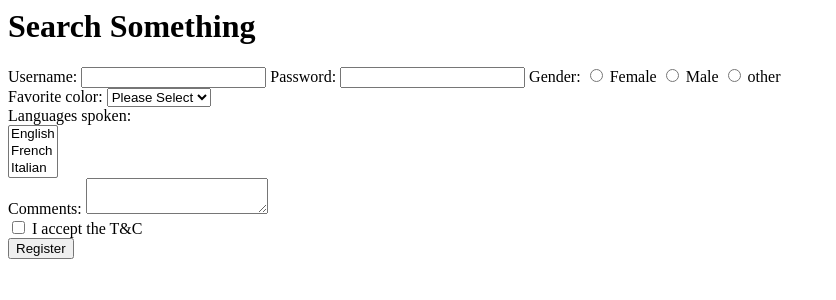
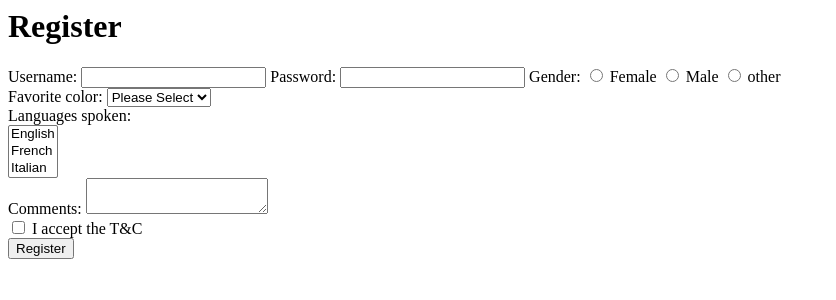
Before and after one commit to JadeJDoucet/php-form, a PHP site: page / in a window 1280 px wide. Shown: the top 300 px of the page, without its empty margins (0-836 px from the left). Run offline with PHP 8.4, Linux system fonts and the light colour scheme.

Commit message:
Updated form

```diff
--- a/index.php
+++ b/index.php
@@ -51,7 +51,7 @@
     }
 ?>
 
-<h1> Search Something </h1>
+<h1> Register </h1>
 <form
     action =""
     method="post">
```
